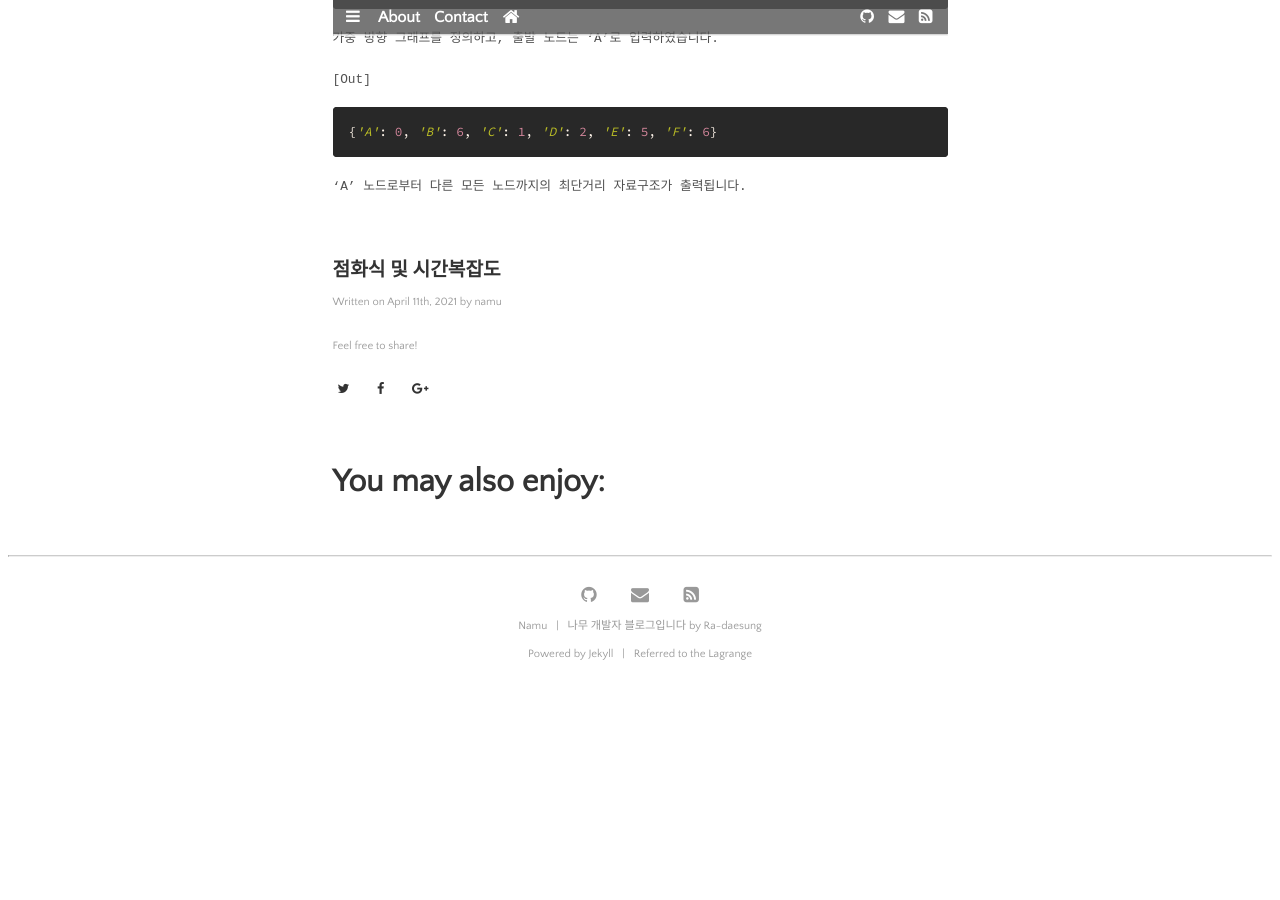
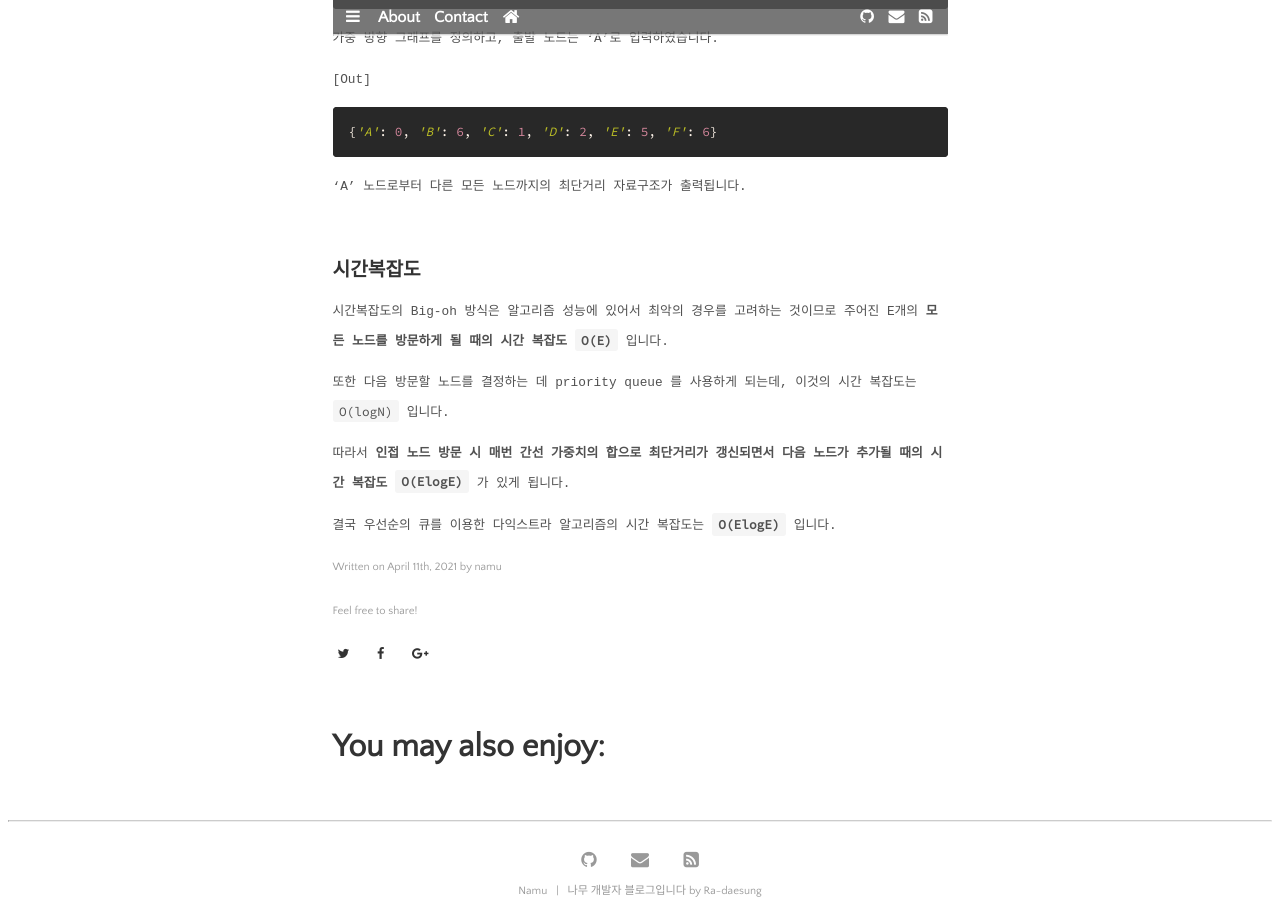
Before and after one commit to daesungRa/namu, a Jekyll site: the page built from _posts/algorithm-theory/2021-04-11-dijkstra.markdown, in a window 1280 px wide and 900 px high, scrolled down 2987 px. Built offline with Jekyll 4.4.1, drawn with Linux system fonts in a browser that asks for light colours; some web fonts are replaced; before the commit the page ends 3703 px from its top, so only the background shows below that.

Commit message:
post: Add time-complexity of dijkstra

````diff
--- a/_posts/algorithm-theory/2021-04-11-dijkstra.markdown
+++ b/_posts/algorithm-theory/2021-04-11-dijkstra.markdown
@@ -133,4 +133,15 @@ def solution(self, graph, start_node):
 'A' 노드로부터 다른 모든 노드까지의 최단거리 자료구조가 출력됩니다.
 
 <br>
-## 점화식 및 시간복잡도
+## 시간복잡도
+
+시간복잡도의 Big-oh 방식은 알고리즘 성능에 있어서 최악의 경우를 고려하는 것이므로
+주어진 E개의 **모든 노드를 방문하게 될 때의 시간 복잡도 ```O(E)```** 입니다.
+
+또한 다음 방문할 노드를 결정하는 데 priority queue 를 사용하게 되는데,
+이것의 시간 복잡도는 ```O(logN)``` 입니다.
+
+따라서 **인접 노드 방문 시 매번 간선 가중치의 합으로 최단거리가 갱신되면서
+다음 노드가 추가될 때의 시간 복잡도 ```O(ElogE)```** 가 있게 됩니다.
+
+결국 우선순의 큐를 이용한 다익스트라 알고리즘의 시간 복잡도는 **```O(ElogE)```** 입니다.
````
